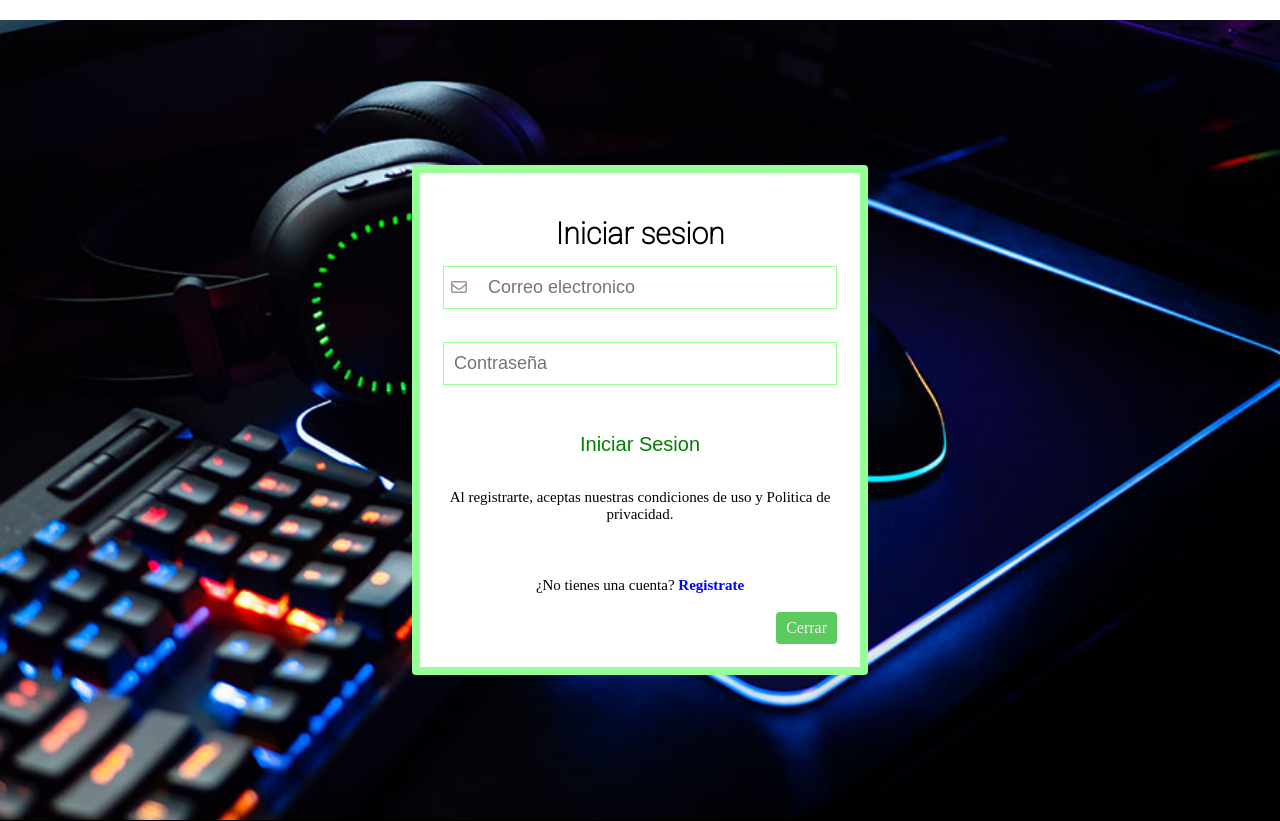
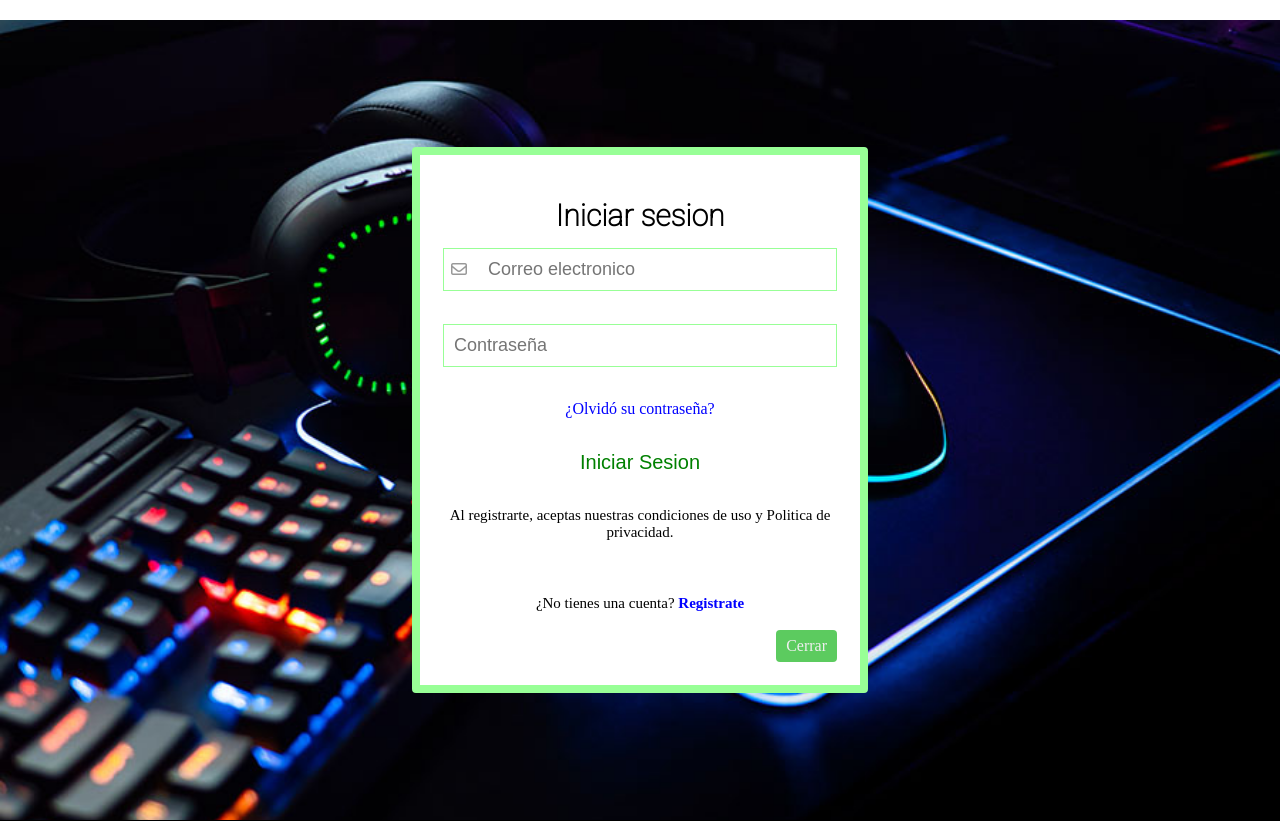
Before and after one commit to sebastianzapatar/proyectointegrador, a Node server app: page /login in a window 1280 px wide. Shown: the part 187-1008 px from the top of the page. Run offline with Node 20, Linux system fonts and the light colour scheme; some libraries are stand-ins or nearby versions.

Commit message:
olvidando contraseña

```diff
--- a/public/css/styles.css
+++ b/public/css/styles.css
@@ -354,6 +354,13 @@ input[type="password"]{
     text-align: center;
     color: #999
 }
+
+.recordar{
+    text-align: center;
+    color: blue;
+
+}
+
 /* CSS DEL LOGIN */
 
 /* CSS DEL CARRITO */
--- a/views/login.html
+++ b/views/login.html
@@ -48,6 +48,8 @@
                         <input type="password" minlength="6" maxlength="9" placeholder="Contraseña">
                     </div>
                     <br>
+                    <div class="recordar"> ¿Olvidó su contraseña? </div>
+                    <br>
                     <input type="submit" value="Iniciar Sesion" class="button">
                     <br>
                     <p class="p-login">
```
